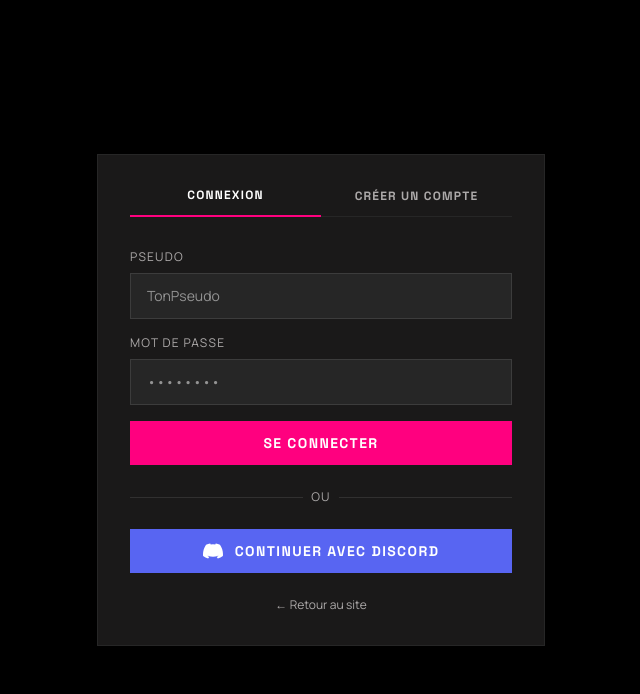
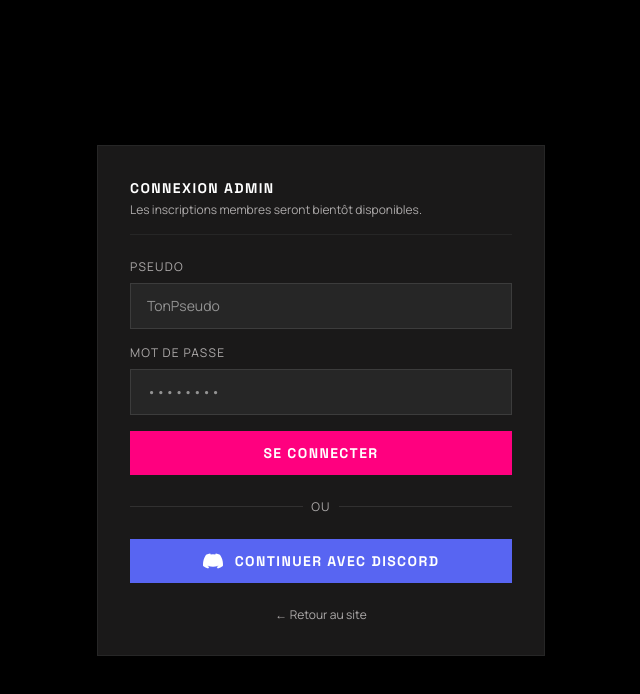
Before and after one commit to Tsuky44/pink-club, a Next.js app: page /auth/login in a window 1280 px wide. Shown: the top 694 px of the page, without its empty margins (319-959 px from the left). Built offline with nearby package versions, Linux system fonts and the light colour scheme.

Commit message:
update feature auth

```diff
--- a/src/app/auth/login/page.tsx
+++ b/src/app/auth/login/page.tsx
@@ -1,6 +1,6 @@
 "use client";
 
-import { useState, Suspense } from "react";
+import { useState, useEffect, Suspense } from "react";
 import { signIn } from "next-auth/react";
 import { useRouter, useSearchParams } from "next/navigation";
 import { motion } from "framer-motion";
@@ -24,6 +24,13 @@ function AuthForm() {
   const [error, setError] = useState("");
   const [success, setSuccess] = useState("");
   const [loading, setLoading] = useState(false);
+
+  // Force login tab when registration is disabled
+  useEffect(() => {
+    if (process.env.NEXT_PUBLIC_FEATURE_REGISTRATION !== "true") {
+      setTab("login");
+    }
+  }, []);
 
   const inputClass = "w-full bg-surface-variant border border-white/10 text-white px-4 py-3 text-sm focus:outline-none focus:border-primary transition-colors";
   const labelClass = "block text-xs uppercase tracking-widest text-on-surface-variant mb-2";
@@ -104,6 +111,7 @@ function AuthForm() {
       >
         <div className="bg-surface-container border border-surface-variant p-8">
           {/* Tabs */}
+          {process.env.NEXT_PUBLIC_FEATURE_REGISTRATION === "true" ? (
             <div className="flex mb-8 border-b border-surface-variant">
               {(["login", "register"] as const).map((t) => (
                 <button
@@ -119,6 +127,16 @@ function AuthForm() {
                 </button>
               ))}
             </div>
+          ) : (
+            <div className="mb-6 pb-4 border-b border-surface-variant">
+              <h2 className="font-[family-name:var(--font-space-grotesk)] font-black uppercase tracking-widest text-white text-sm">
+                CONNEXION ADMIN
+              </h2>
+              <p className="text-on-surface-variant text-xs mt-1">
+                Les inscriptions membres seront bientôt disponibles.
+              </p>
+            </div>
+          )}
 
           {error && (
             <div className="mb-5 p-3 bg-red-500/10 border border-red-500/30 text-red-400 text-sm">
--- a/src/app/wall-of-fame/page.tsx
+++ b/src/app/wall-of-fame/page.tsx
@@ -1,3 +1,4 @@
+import { redirect } from "next/navigation";
 import { getTopContenders, getPhotos } from "@/actions/galleryActions";
 import { WallOfFameClient } from "@/components/wall-of-fame/WallOfFameClient";
 
@@ -9,6 +10,10 @@ export const metadata = {
 };
 
 export default async function WallOfFamePage() {
+  if (process.env.NEXT_PUBLIC_FEATURE_WALL_OF_FAME !== "true") {
+    redirect("/bientot-disponible");
+  }
+
   const topPhotos = await getTopContenders();
   const initialPhotos = await getPhotos(0, 12);
 
--- a/src/components/Navbar.tsx
+++ b/src/components/Navbar.tsx
@@ -97,14 +97,14 @@ export default function Navbar() {
               <LogOut size={16} />
             </button>
           </>
-        ) : (
+        ) : process.env.NEXT_PUBLIC_FEATURE_REGISTRATION === "true" ? (
           <Link
             href="/auth/login"
             className="font-[family-name:var(--font-space-grotesk)] font-black uppercase tracking-widest text-xs px-5 py-2.5 border border-primary text-primary hover:bg-primary hover:text-white transition-all"
           >
             REJOINDRE L&apos;ÉQUIPE
           </Link>
-        )}
+        ) : null}
       </div>
     </motion.nav>
   );
```
Lines whose indentation alone changed are shown as unchanged.
